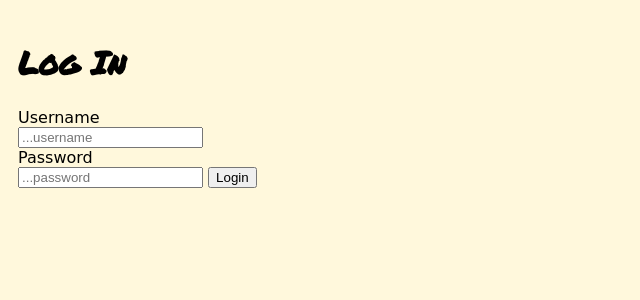
After one commit to karynntran/comic-vs-comic, a Rails app: page /sessions/new in a window 1280 px wide. The commit adds this page. Shown: the top 300 px of the page, without its empty margins (0-640 px from the left). Run offline with Rails 7, Linux system fonts and the light colour scheme; style sheets or scripts are compiled from the project's sources; some libraries are stand-ins or nearby versions; some web fonts are replaced.

Commit message:
Add sessions controller and routes

```diff
--- /dev/null
+++ b/app/controllers/sessions_controller.rb
@@ -0,0 +1,22 @@
+class SessionsController < ApplicationController
+
+  def new
+    @user = User.new
+  end
+
+  def create
+      user = User.find_by({username: params[:user][:username]})
+      if user && user.authenticate(params[:user][:password])
+        session[:user_id] = user.id
+        redirect_to user_path(user)
+      else
+        session[:user_id] = nil
+        redirect_to root_path
+      end
+  end
+
+  def destroy
+    session[:user_id] = nil
+    redirect_to root_path
+  end
+end
--- a/app/controllers/users_controller.rb
+++ b/app/controllers/users_controller.rb
@@ -5,7 +5,7 @@ class UsersController < ApplicationController
   # GET /users/1.json
   def show
     @user = current_user
-    user
+    render 'users/show/@user.id'
   end
 
   # GET /users/new
--- a/app/views/home/index.html.erb
+++ b/app/views/home/index.html.erb
@@ -1,3 +1,5 @@
+<%= render 'home/navigation' %>
+
 <div id="home">
 
 	<h1>Comic SmashUp</h1>
--- /dev/null
+++ b/app/views/sessions/_form.html.erb
@@ -0,0 +1 @@
+_form.html.erb
--- /dev/null
+++ b/app/views/sessions/new.html.erb
@@ -0,0 +1,15 @@
+<h1> Log In </h1>
+
+<!-- <%= form_for(@user) do |f| %> -->
+	<%= form_tag("/sessions", method: "post") do %>
+	  <div class='field'>
+	    	<%= f.label :username %><br>
+	      <%= f.text_field(:username, placeholder: '...username') %>
+	  </div>
+	  <div class='field'>
+	    <%= f.label :password %><br>
+	    <%= f.password_field(:password, placeholder: '...password') %>
+	    <%= f.submit("Login") %>
+	    </div>
+	<% end %>
+<!-- <% end %> -->
--- a/app/views/users/new.html.erb
+++ b/app/views/users/new.html.erb
@@ -2,4 +2,4 @@
 
 <%= render 'form' %>
 
-<%= link_to 'Back', users_path %>
+<%= link_to 'Back', root_path %>
--- a/app/views/users/show.html.erb
+++ b/app/views/users/show.html.erb
@@ -1,6 +1,7 @@
 <div id="show">
 
 	<h1>Welcome, @user.first_name</h1>
+	<img src="<%=@user.image%>">
 	<p>Name: @user.first_name</p>
 	<p>Powers: @user.powers</p>
 </div>
--- a/config/routes.rb
+++ b/config/routes.rb
@@ -2,11 +2,11 @@ Rails.application.routes.draw do
 
   resources :users, :only => [:show, :new, :create, :destroy]
 
+  resources :sessions, :only => [:new, :create]
+
   delete '/sessions' => 'sessions#destroy'
 
-  get '/login' => "sessions#new"
-
-  get '/checkuser' => "sessions#check"
+  post '/login' => "sessions#new"
 
   get '/api/character' => 'api#character'
   get '/api/characters' => 'api#characters'
```
Also changed, not shown: app/views/home/_navigation.html.erb (added, +9 -0 lines).
